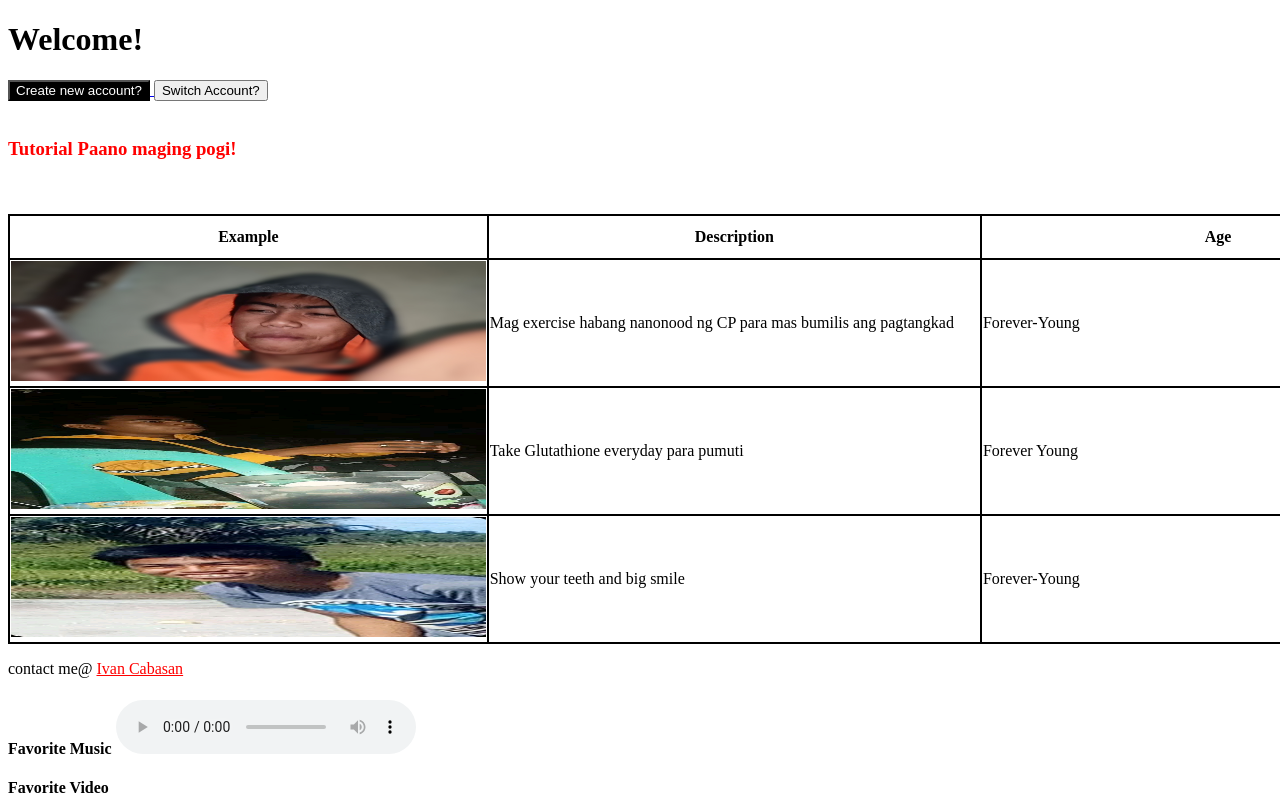
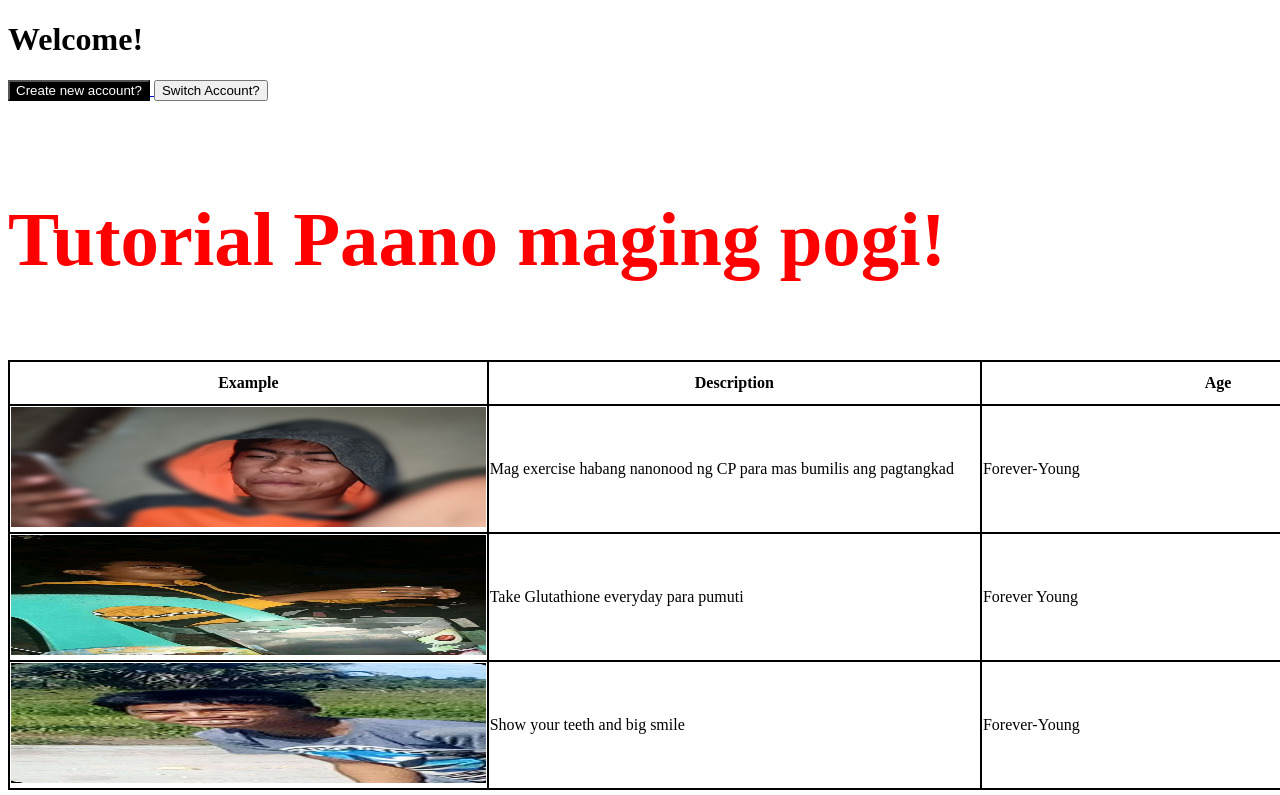
Before and after one commit to johnvengeonzon/Authentication, a plain HTML site: page newpage.html in a window 1280 px wide. Shown: the top 795 px of the page. Drawn offline with Linux system fonts and the light colour scheme; grey boxes are pictures that could not be loaded.

Commit message:
Update newpage.html

```diff
--- a/newpage.html
+++ b/newpage.html
@@ -15,6 +15,10 @@
       height:5vh;
      width:150vw;
     }
+h3{
+color:red;
+font-size:6vw
+}
     </style>
   </head>
 
@@ -34,9 +38,8 @@
   </a>
   <br>
   <br>
-  <h3 style="color:red">Tutorial Paano maging pogi!</h3>
-  <br>
-<br>
+  <h3>Tutorial Paano maging pogi!</h3>
+
 <table>
     <tr>
       <th>Example</th>
```
